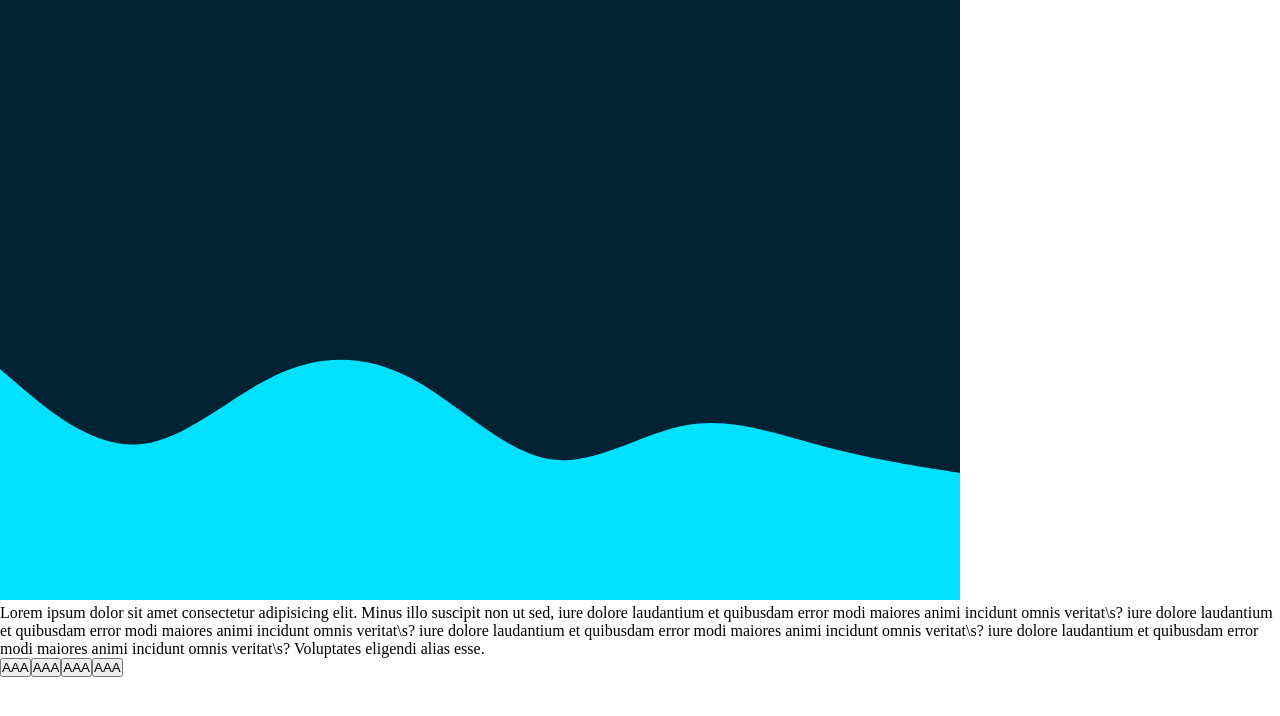
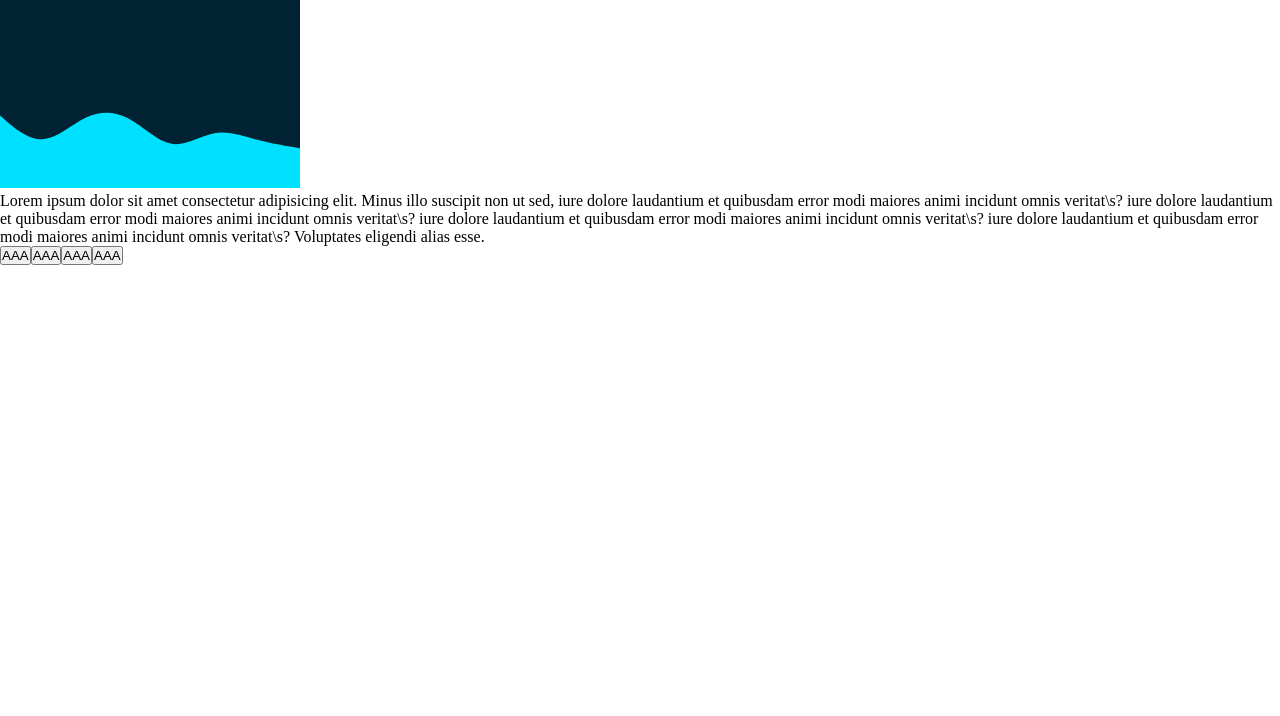
Before and after one commit to esmaelmoh/blog-mern-frontend, a React (Create React App) app: page / in a window 1280 px wide. Shown: the top 716 px of the page. Built offline with nearby package versions, Linux system fonts and the light colour scheme.

Commit message:
regular commit136

```diff
--- a/src/components/Post/Post.css
+++ b/src/components/Post/Post.css
@@ -0,0 +1,3 @@
+.img-container img{
+    width: 300px;
+}
```
Also changed, not shown: 1 other file (tests, documents, lock files or other folders).
